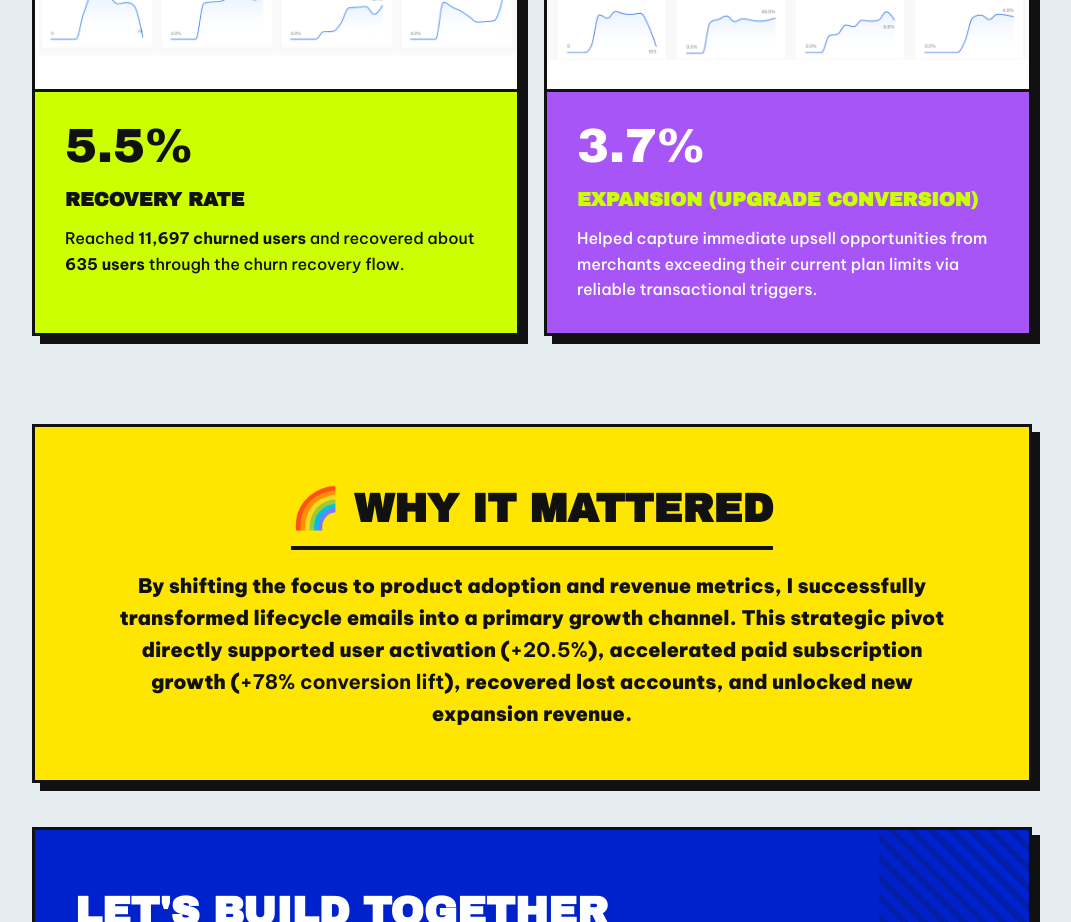
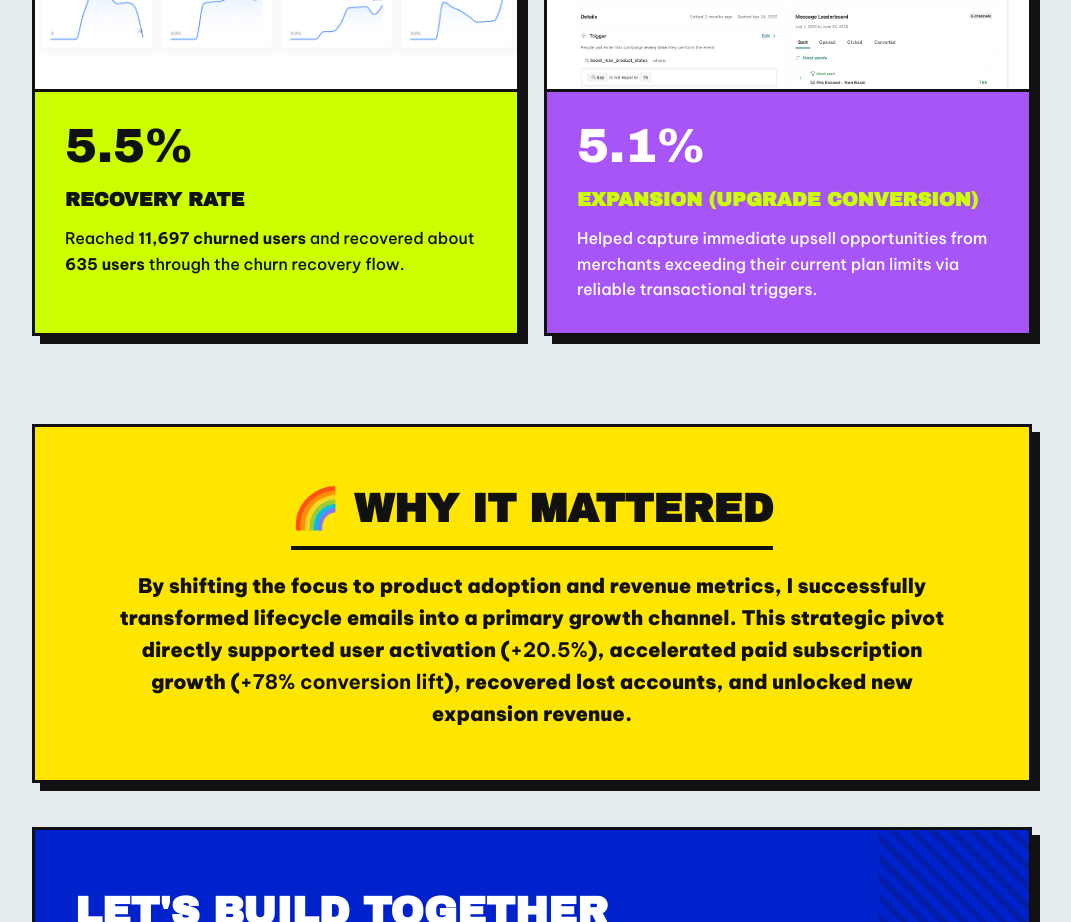
Before and after one commit to CiCi-ng/cici-portfolio-final, a Next.js app: page /email-marketing-specialist in a window 1280 px wide. Shown: the part 2920-3842 px from the top of the page, without its empty margins (108-1179 px from the left). Built offline with nearby package versions, Linux system fonts and the light colour scheme.

Commit message:
Update Expansion/Upgrade Conversion to 5.1 percent

```diff
--- a/app/email-marketing-specialist/page.js
+++ b/app/email-marketing-specialist/page.js
@@ -171,7 +171,7 @@ export default function EmailMarketingCaseStudy() {
           {/* 👇 ĐIỀN LINK ẢNH CỦA SẾP VÀO ĐÂY 👇 */}
           <img src="expansion.png" alt="Expansion Rate Dashboard" style={{ width: '100%', height: '250px', objectFit: 'contain', borderBottom: '3px solid #111', background: 'white' }} />
           <div style={{ padding: '30px', flex: 1, display: 'flex', flexDirection: 'column', background: '#a855f7'}}>
-            <div className="kpi-number" style={{ fontSize: '3rem', margin: 0, lineHeight: 1, color: 'white' }}>3.7%</div>
+            <div className="kpi-number" style={{ fontSize: '3rem', margin: 0, lineHeight: 1, color: 'white' }}>5.1%</div>
             <h4 style={{ color: 'var(--accent-lime)', marginTop: '15px', marginBottom: '10px' }}>EXPANSION (UPGRADE CONVERSION)</h4>
             <p style={{ color: 'white', fontSize: '1rem', lineHeight: '1.6', fontWeight: '500' }}>Helped capture immediate upsell opportunities from merchants exceeding their current plan limits via reliable transactional triggers.</p>
           </div>
```
Also changed, not shown: public/expansion.png.
